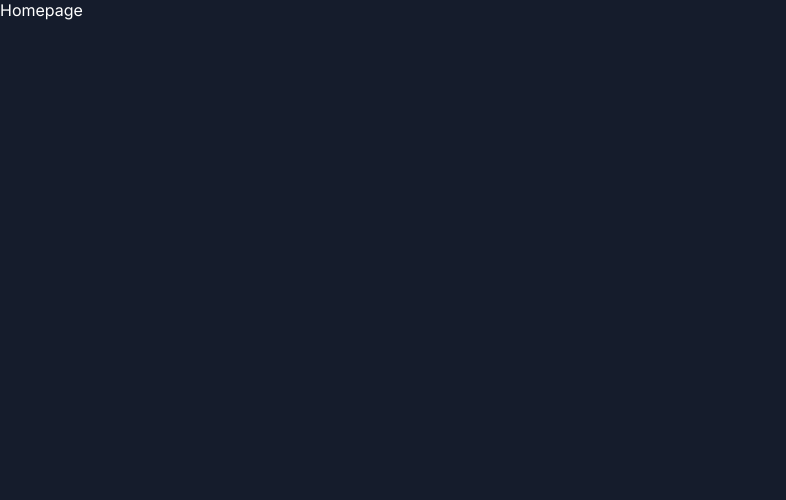
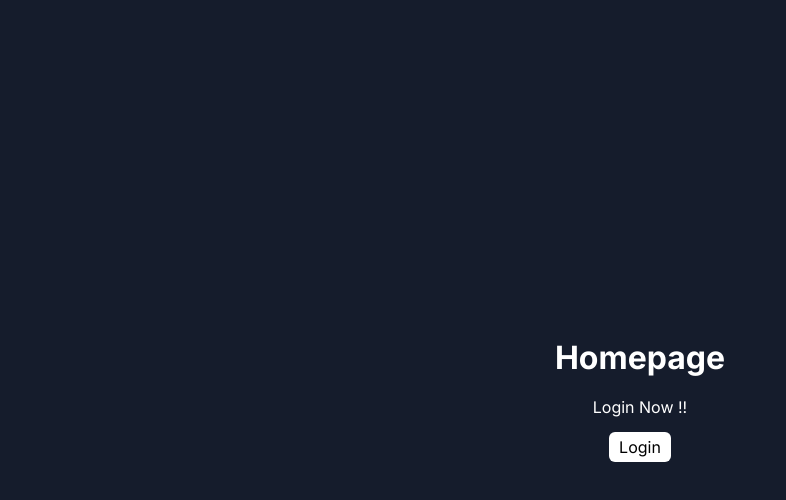
Before and after one commit to phelomamdoh/admin-dashboard, a Next.js app: page / in a window 1280 px wide. Shown: the top 500 px of the page, without its empty margins (0-786 px from the left). Built offline with nearby package versions, Linux system fonts and the light colour scheme.

Commit message:
some changes

```diff
--- a/app/layout.js
+++ b/app/layout.js
@@ -5,8 +5,8 @@ import "./ui/globals.css";
 const inter = Inter({ subsets: ["latin"] });
 
 export const metadata = {
-  title: "Lama Dev Next.js Admin Dashboard",
-  description: "Next.js Tutorial",
+  title: "Admin Dashboard",
+  description: "Dashboard App",
 };
 
 export default function RootLayout({ children }) {
--- a/app/page.jsx
+++ b/app/page.jsx
@@ -1,7 +1,32 @@
+import Link from "next/link";
+
 const Homepage = () => {
   return (
-    <div>Homepage</div>
-  )
-}
+    <div
+      style={{
+        display: "flex",
+        justifyContent: "center",
+        alignItems: "center",
+        flexDirection: "column",
+        height: "100vh",
+      }}
+    >
+      <h1>Homepage</h1>
+      <p style={{ marginTop: "20px" }}>Login Now !!</p>
+      <Link
+        href={`/login`}
+        style={{
+          marginTop: "15px",
+          backgroundColor: "white",
+          color: "black",
+          padding: "5px 10px",
+          borderRadius: "6px",
+        }}
+      >
+        Login
+      </Link>
+    </div>
+  );
+};
 
-export default Homepage
+export default Homepage;
```
Also changed, not shown: 1 other file (tests, documents, lock files or other folders).
